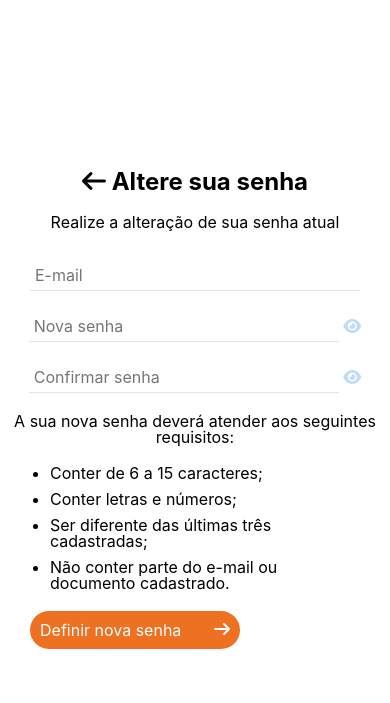
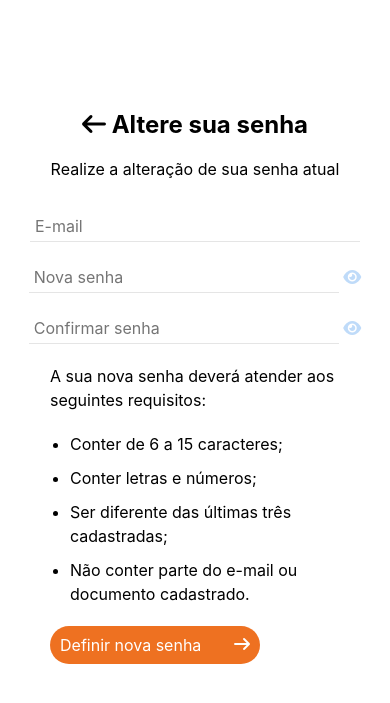
Before and after one commit to gobstech/obrass-construcoes-inteligentes, a website: page public/senha/index.html in a window 390 px wide. Shown: the part 103-806 px from the top of the page. Drawn offline with nearby package versions, Linux system fonts and the light colour scheme; a web font is replaced by a local one.

Commit message:
Melhorias na responsividade

```diff
--- a/public/css/senha.css
+++ b/public/css/senha.css
@@ -1,3 +1,9 @@
+
+
+.conteudo {
+  margin: 0 20px;
+}
+
 .titulo-descricao {
   display: flex;
   flex-direction: column;
@@ -58,7 +64,7 @@ li {
     justify-content: center;
     text-align: center;
     width: 100%;
-    height: 100vh;
+    height: 95vh;
   }
 
   .campos {
@@ -69,9 +75,10 @@ li {
     margin-top: 10px;
   }
 
-  ul > li {
+  p, ul > li {
     text-align: left;
     margin: 10px 30px;
+    line-height: 1.5rem;
   }
 
   input#email {
```
